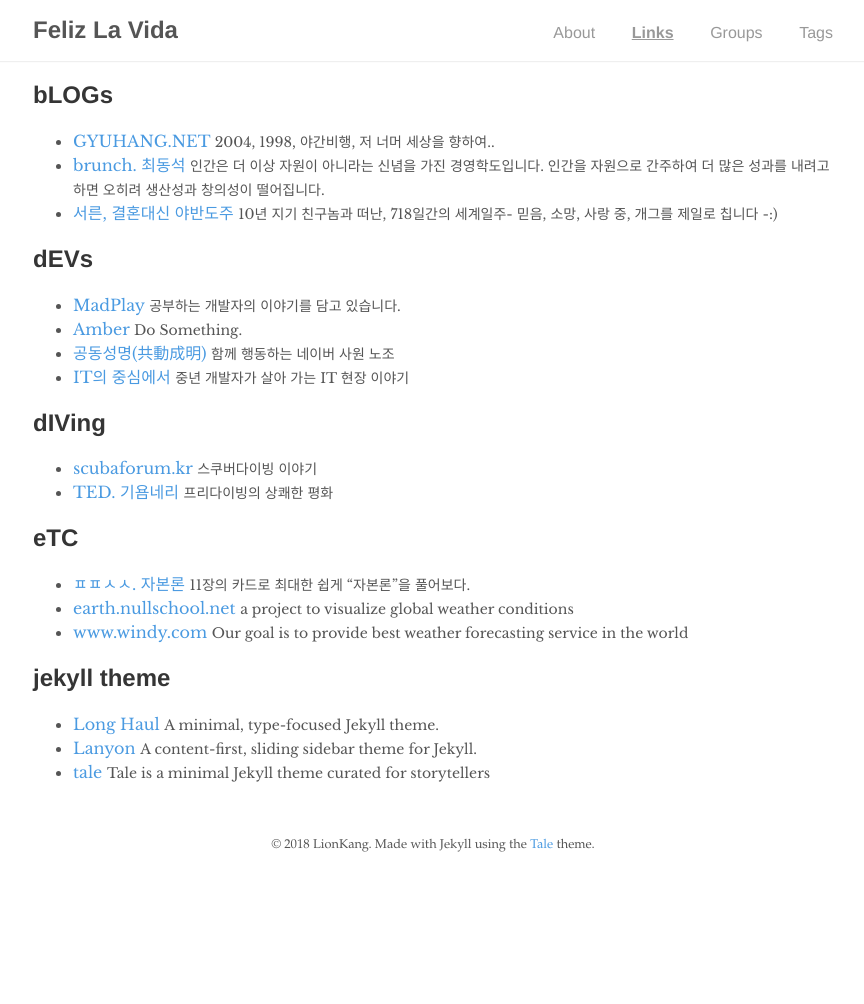
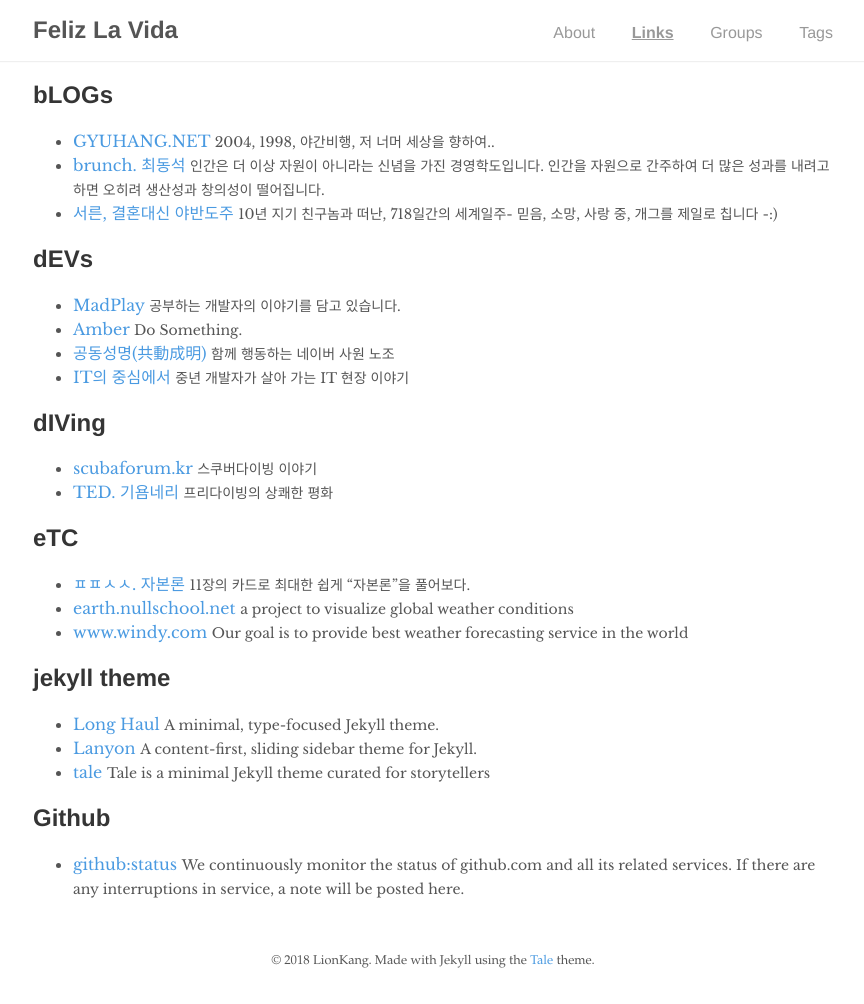
Before and after one commit to lionkang/lionkang.github.io, a Jekyll site: the page built from links.md, in a window 1280 px wide. Shown: the whole page, without its empty margins (207-1071 px from the left). Built offline with Jekyll 4.4.1, drawn with Linux system fonts in a browser that asks for light colours; nearby versions of some CDN libraries; comment, search, counter and statistics services are not loaded; before the commit the page ends 900 px from its top, so only the background shows below that.

Commit message:
links contents updated

```diff
--- a/links.md
+++ b/links.md
@@ -35,3 +35,7 @@
 	<li><a href="https://github.com/poole/lanyon" target="_blank">Lanyon</a> <span style="font-size:14px">A content-first, sliding sidebar theme for Jekyll.</span></li>
 	<li><a href="https://github.com/chesterhow/tale" target="_blank">tale</a> <span style="font-size:14px">Tale is a minimal Jekyll theme curated for storytellers</span></li>
 </ul>
+<h2>Github</h2>
+<ul>
+	<li><a href="https://status.github.com/messages" target="_blank">github:status</a> <span style="font-size:14px">We continuously monitor the status of github.com and all its related services. If there are any interruptions in service, a note will be posted here.</span></li>
+</ul>
```
